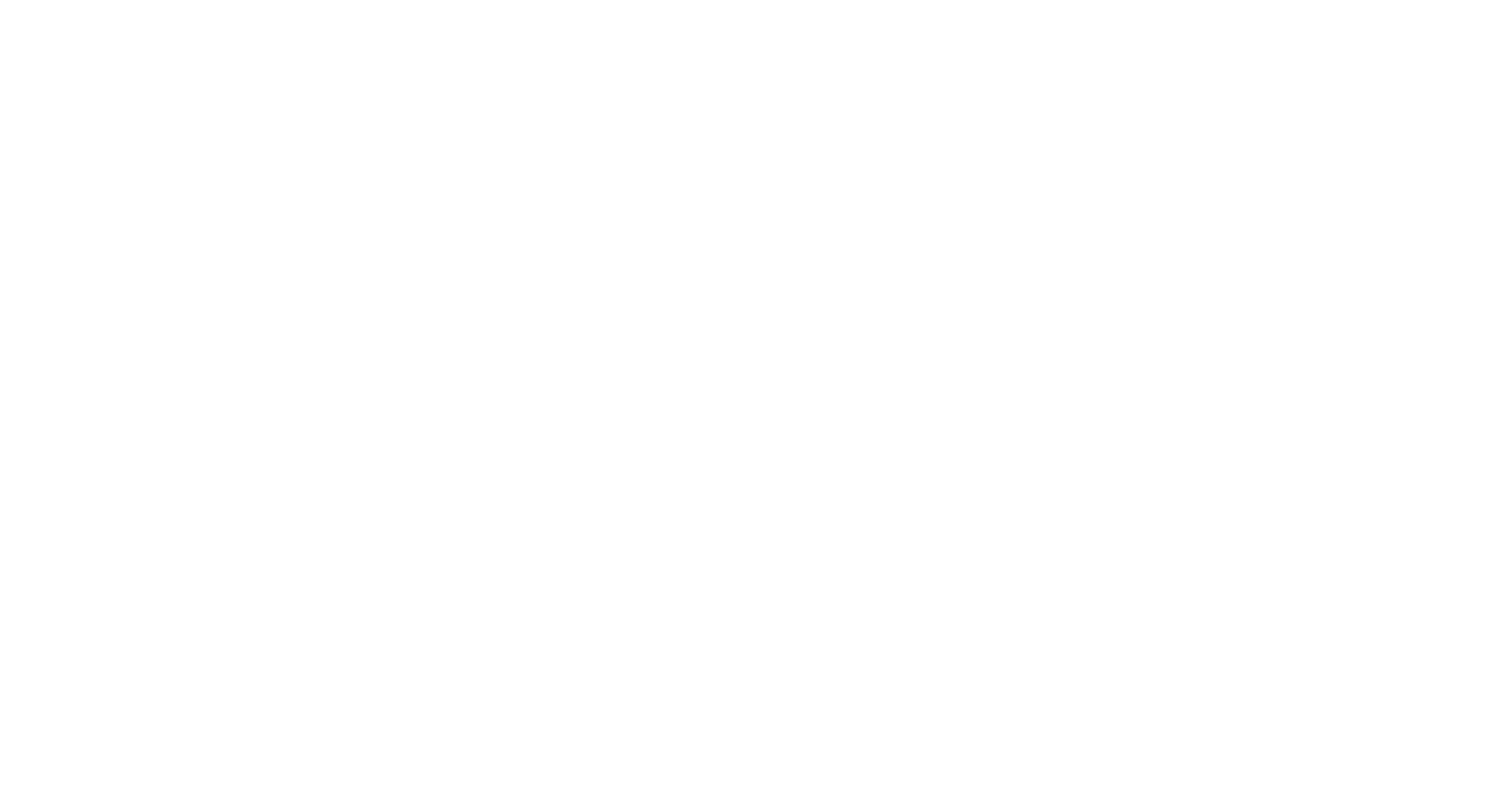
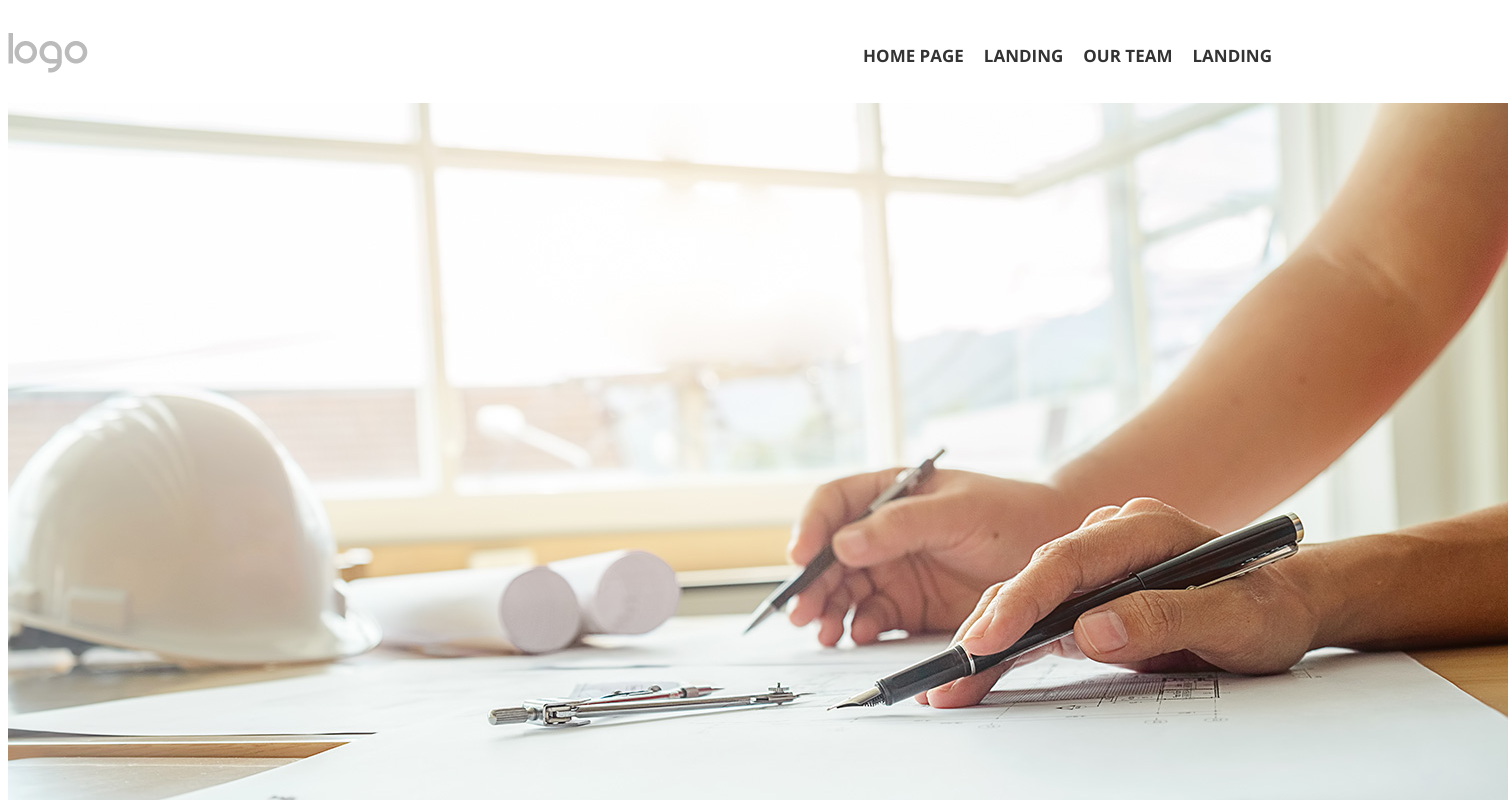
Before and after one commit to JustXaydarov/NicePage-Team-Project, a website: page index.html in a window 1280 px wide. Shown: the top 800 px of the page, 1508 px wide, since content can reach past the window. Drawn offline with nearby package versions, Linux system fonts and the light colour scheme.

Commit message:
navbar yasaldi

```diff
--- a/index.html
+++ b/index.html
@@ -7,6 +7,32 @@
     <link rel="stylesheet" href="./styles/style.css">
 </head>
 <body>
+<header>
+    <nav class="container">
+        <a href="#">
+            <img src="./assets/png/logo_img.png" alt="Logo">
+        </a>
 
+        <ul>
+            <li><a href="#">HOME PAGE</a></li>
+            <li><a href="#">LANDING</a></li>
+            <li><a href="#">OUR TEAM</a></li>
+            <li><a href="#">LANDING</a></li>
+        </ul>
+    </nav>
+</header>
+
+    <main>
+
+       <section>
+        <div>
+            <div>
+                <img src="./assets/png/hero_section_banner.jpg" alt="hero banner">
+            </div>
+        </div>
+       </section>
+
+    </main>
+    <footer></footer>
 </body>
 </html>
--- a/sass/reset.scss
+++ b/sass/reset.scss
@@ -1,7 +1,4 @@
-@font-face {
-  font-family: "Montserrat" ,sans-serif;
-  src: url(../fonts/Montserrat-VariableFont_wght.ttf);
-}
+
 
 *,
 *::before,
--- a/sass/style.scss
+++ b/sass/style.scss
@@ -0,0 +1,51 @@
+@import url('https://fonts.googleapis.com/css2?family=Open+Sans:ital,wght@0,300..800;1,300..800&display=swap');
+
+body {
+  font-family:
+    open sans,
+    sans-serif;
+}
+
+.container {
+  max-width: 1300px;
+  margin: 0 auto;
+}
+
+nav {
+  display: flex;
+  justify-content: space-between;
+  align-items: center;
+  padding: 20px 0;
+
+  ul {
+    display: flex;
+    list-style: none;
+
+    li {
+      margin-left: 20px;
+
+      a {
+        text-decoration: none;
+        color: #333;
+        font-size: 17px;
+        font-weight: 700;
+        transition: color 0.3s;
+
+        &:hover {
+          text-decoration: underline;
+          text-decoration-color: #7a9cbd;
+          text-decoration-thickness: 1.9px;
+          text-underline-offset: 12px;
+        }
+
+        &:focus {
+          color: #7a9cbd;
+          text-decoration: underline;
+          text-decoration-color: #7a9cbd;
+          text-decoration-thickness: 1.9px;
+          text-underline-offset: 12px;
+        }
+      }
+    }
+  }
+}
```
Also changed, not shown: assets/png/hero_section_banner.jpg (added), assets/png/logo_img.png (added), fonts/OpenSans-Italic-VariableFont_wdth,wght.ttf (added), styles/style.css, 1 other file.
